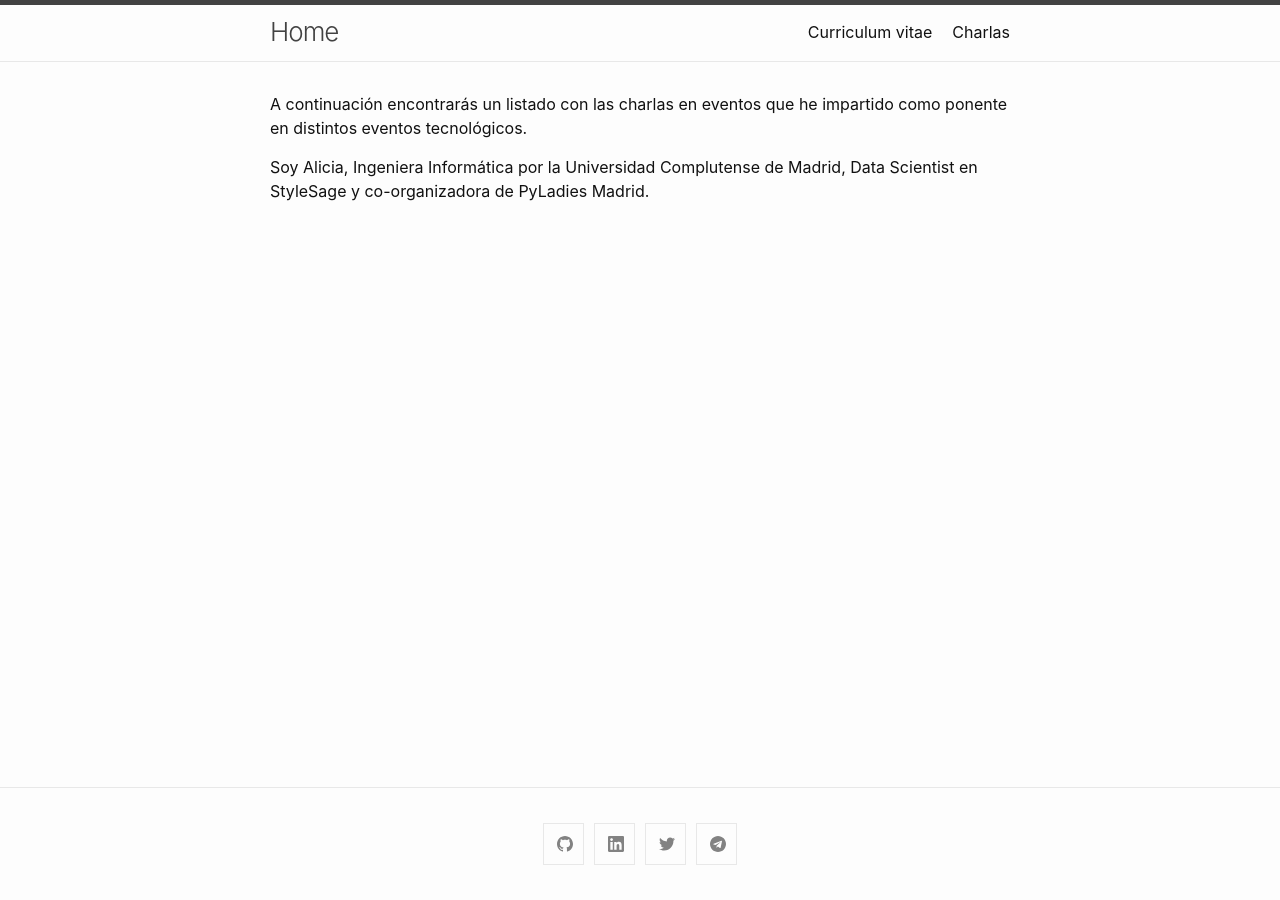
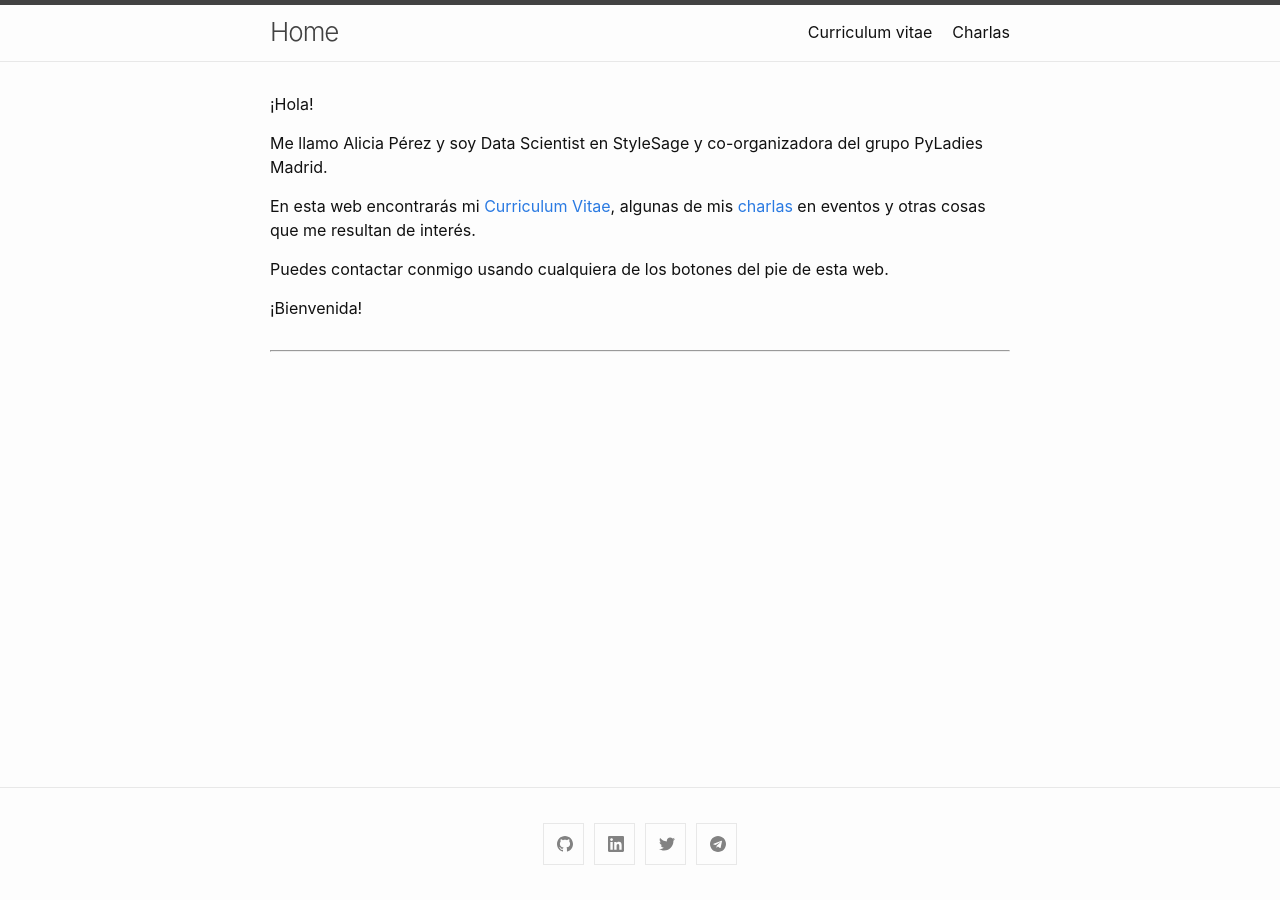
Before and after one commit to aliciapj/aliciapj.github.io, a Jekyll site: the page built from index.md, in a window 1280 px wide. Built offline with Jekyll 4.4.1, drawn with Linux system fonts in a browser that asks for light colours.

Commit message:
Update index.md

```diff
--- a/index.md
+++ b/index.md
@@ -2,8 +2,14 @@
 layout: home
 ---
 
-A continuación encontrarás un listado con las charlas en eventos que he
-impartido como ponente en distintos eventos tecnológicos.
+¡Hola!
 
-Soy Alicia, Ingeniera Informática por la Universidad Complutense de Madrid,
-Data Scientist en StyleSage y co-organizadora de PyLadies Madrid.
+Me llamo Alicia Pérez y soy Data Scientist en StyleSage y co-organizadora del grupo PyLadies Madrid.
+
+En esta web encontrarás mi [Curriculum Vitae](/cv), algunas de mis [charlas](/talks) en eventos y otras cosas que me resultan de interés.
+
+Puedes contactar conmigo usando cualquiera de los botones del pie de esta web.
+
+¡Bienvenida!
+
+---------------------------------------
```
